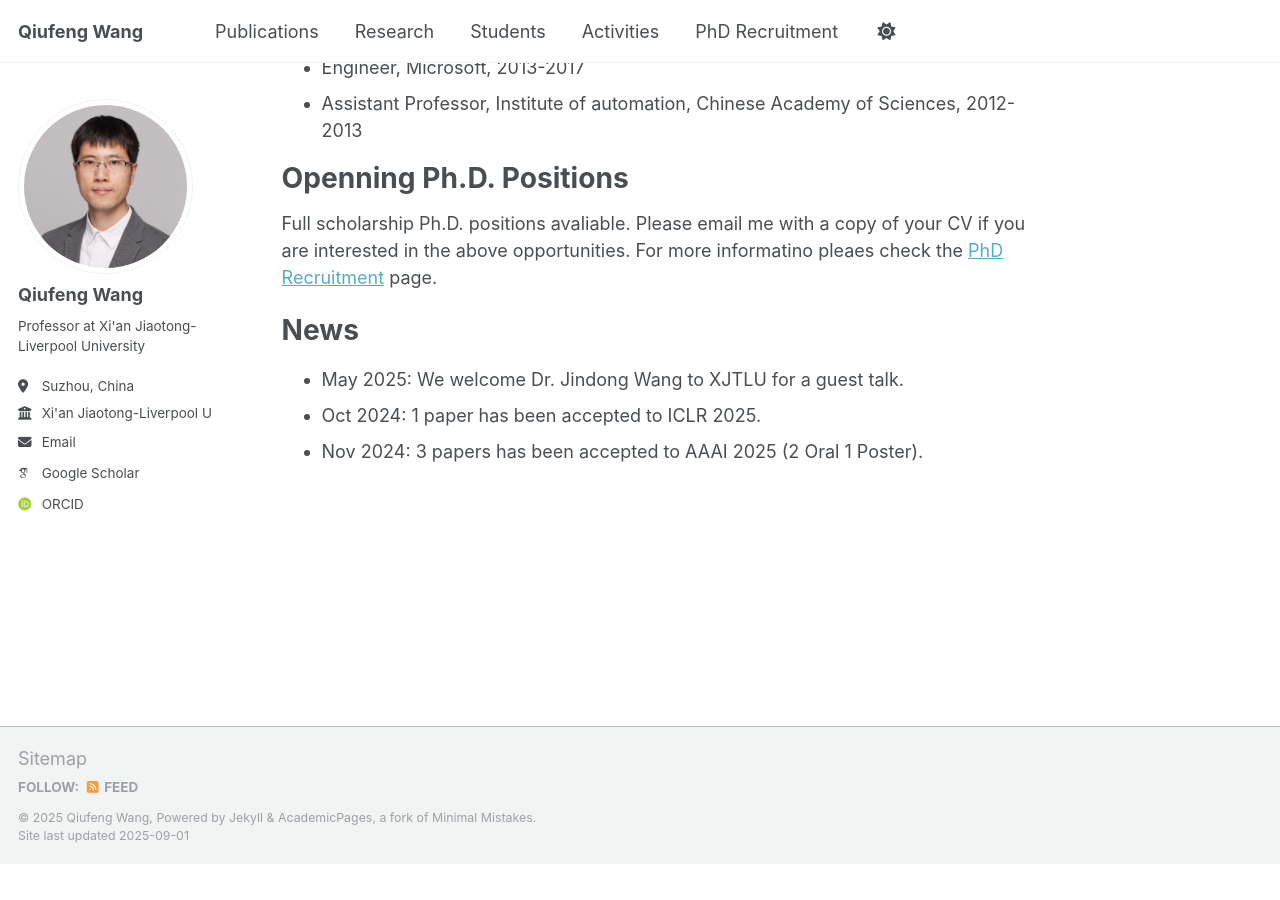
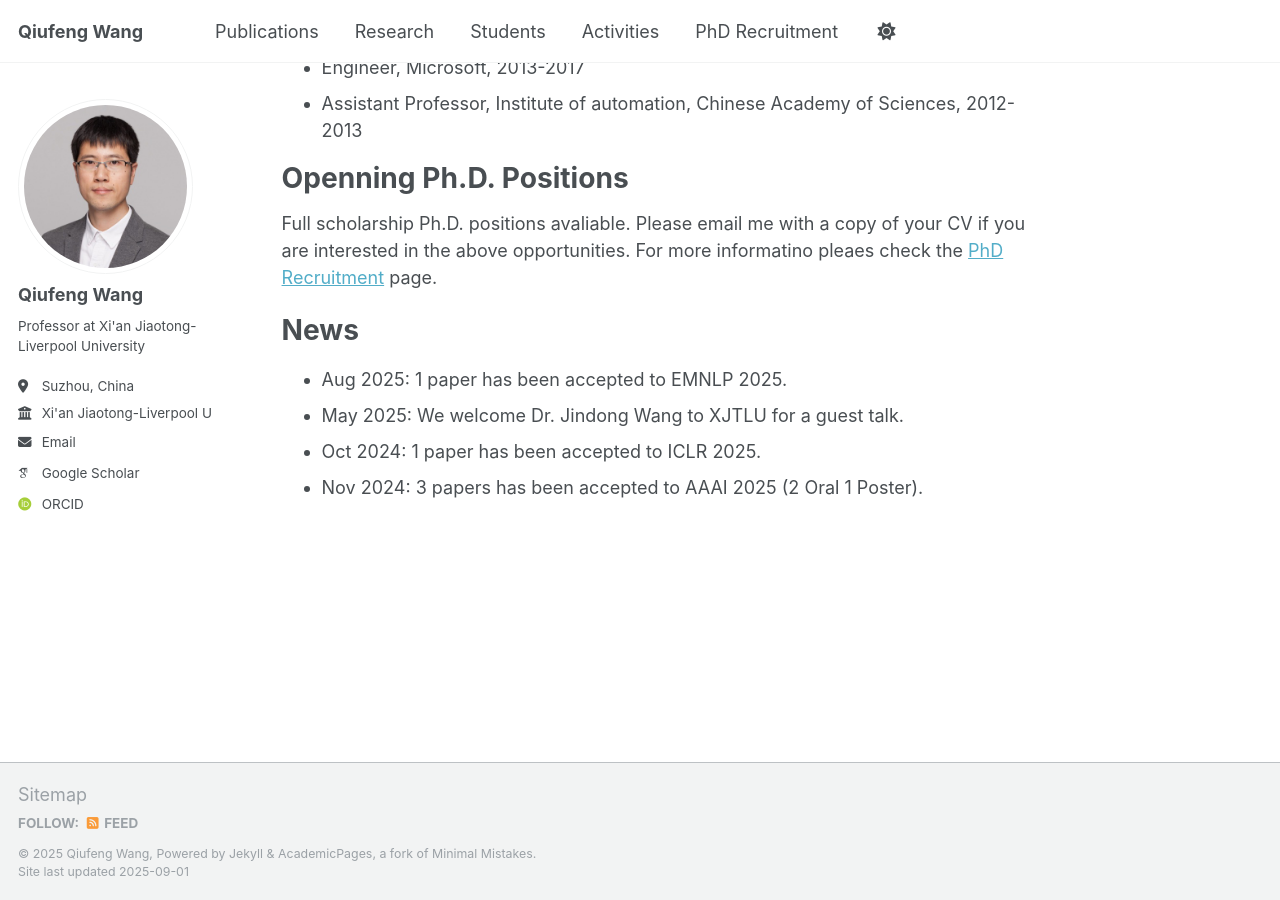
Before and after one commit to WQF510/WQF510.github.io, a Jekyll site: the page built from _pages/about.md, in a window 1280 px wide and 900 px high, scrolled down 620 px. Built offline with Jekyll 4.4.1, drawn with Linux system fonts in a browser that asks for light colours; some web fonts are replaced; before the commit the page ends 1484 px from its top, so only the background shows below that.

Commit message:
Update about.md

```diff
--- a/_pages/about.md
+++ b/_pages/about.md
@@ -31,6 +31,7 @@ Full scholarship Ph.D. positions avaliable. Please email me with a copy of your
 
 News
 ======
+* Aug 2025: 1 paper has been accepted to EMNLP 2025.
 * May 2025: We welcome Dr. Jindong Wang to XJTLU for a guest talk.
 * Oct 2024: 1 paper has been accepted to ICLR 2025.
 * Nov 2024: 3 papers has been accepted to AAAI 2025 (2 Oral 1 Poster).
```
